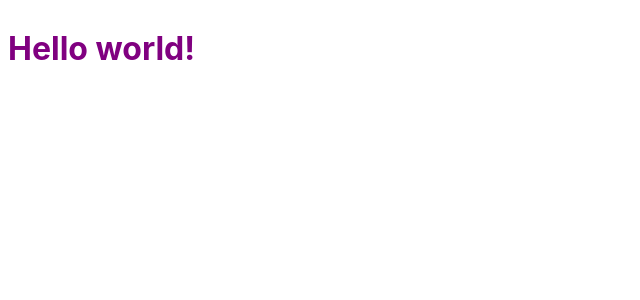
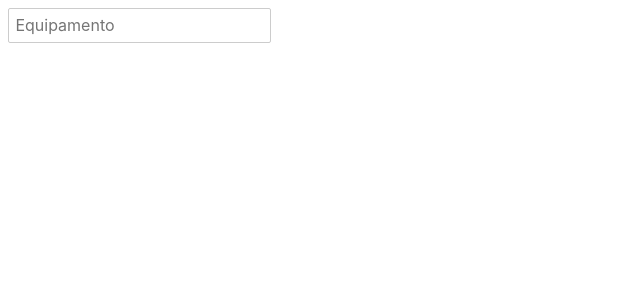
Before and after one commit to CollabCodeTech/collabhealth, a Svelte app: page / in a window 1280 px wide. Shown: the top 300 px of the page, without its empty margins (0-640 px from the left). Built offline with nearby package versions, Linux system fonts and the light colour scheme.

Commit message:
Created the first atom

```diff
--- a/src/App.svelte
+++ b/src/App.svelte
@@ -1,11 +1,11 @@
 <script>
-	export let name;
+  import TextfieldHealth from "./components/atoms/TextfieldHealth.svelte";
 </script>
 
 <style>
-	h1 {
-		color: purple;
-	}
+  h1 {
+    color: purple;
+  }
 </style>
 
-<h1>Hello {name}!</h1>
+<TextfieldHealth placeholder="Equipamento" />
--- /dev/null
+++ b/src/components/atoms/TextfieldHealth.svelte
@@ -0,0 +1,9 @@
+<script>
+  export let placeholder;
+</script>
+
+<style>
+
+</style>
+
+<input type="text" class="textfield-health" {placeholder} />
--- a/src/main.js
+++ b/src/main.js
@@ -1,10 +1,7 @@
-import App from './App.svelte';
+import App from "./App.svelte";
 
 const app = new App({
-	target: document.body,
-	props: {
-		name: 'world'
-	}
+  target: document.body
 });
 
 export default app;
```
Also changed, not shown: 1 other file (tests, documents, lock files or other folders).
